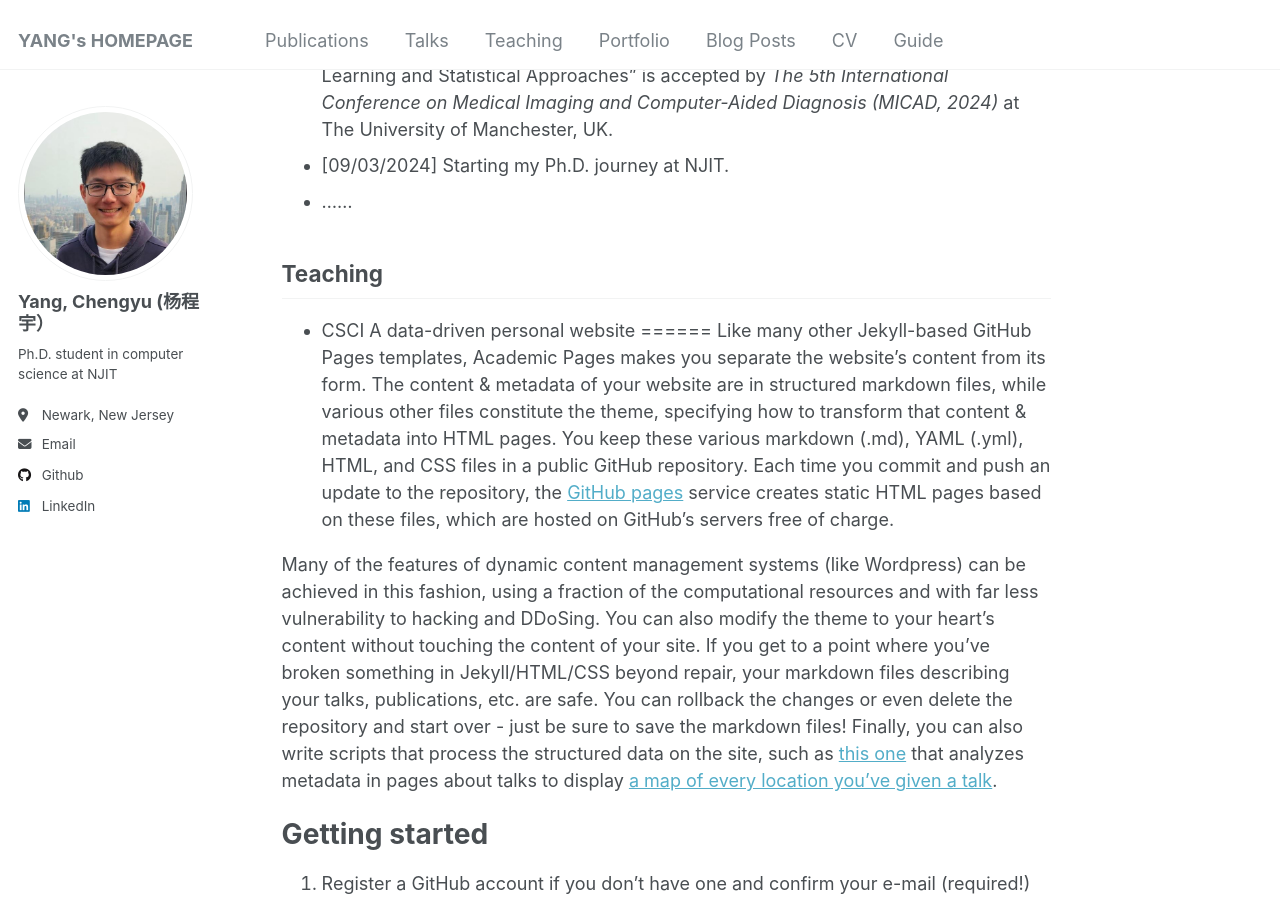
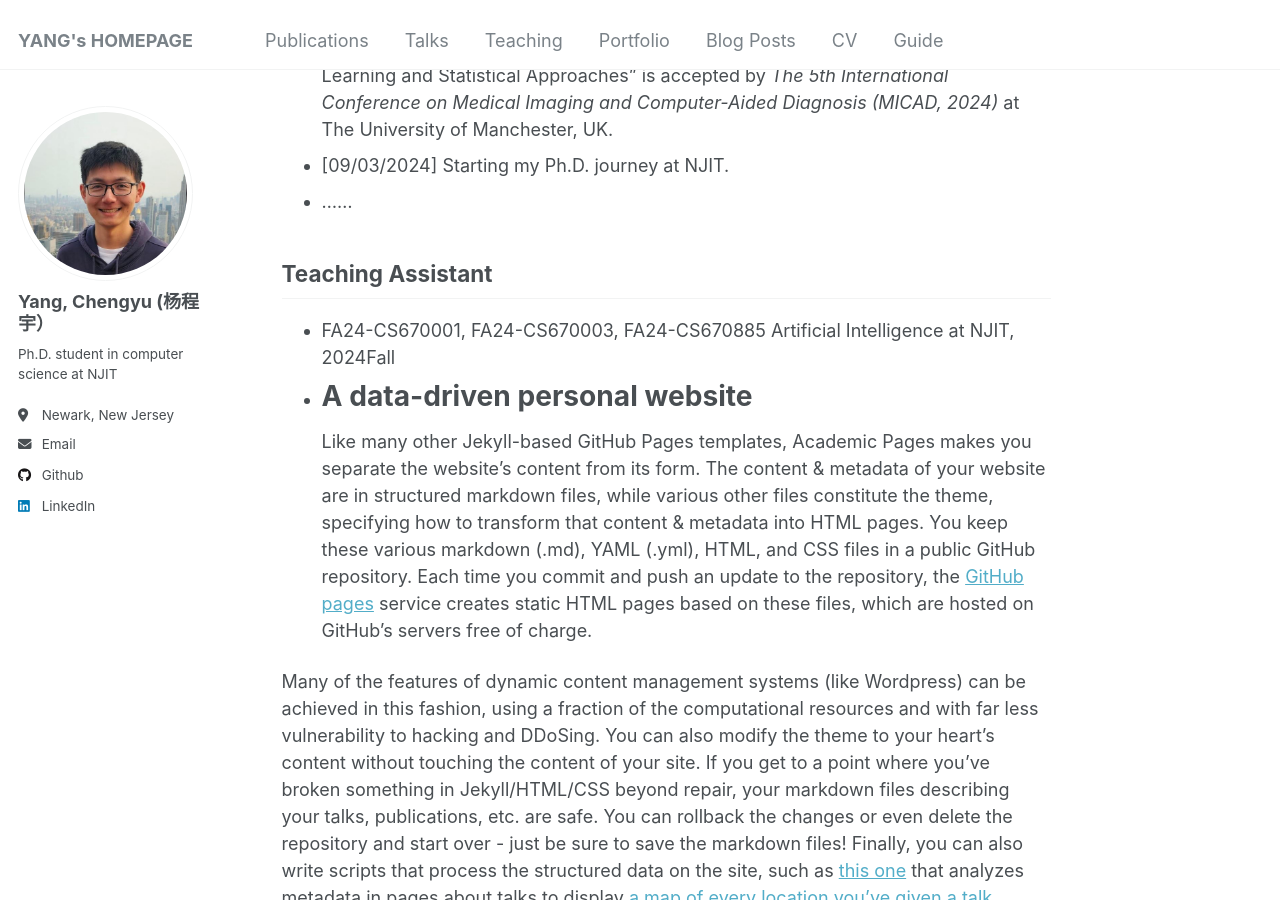
Before and after one commit to cyang322/cyang322.github.io, a Jekyll site: the page built from _pages/about.md, in a window 1280 px wide and 900 px high, scrolled down 656 px. Built offline with Jekyll 4.4.1, drawn with Linux system fonts in a browser that asks for light colours.

Commit message:
Update about.md

```diff
--- a/_pages/about.md
+++ b/_pages/about.md
@@ -24,9 +24,10 @@ Latest News
 - [09/03/2024] Starting my Ph.D. journey at NJIT.
 - ......
 
-Teaching
+Teaching Assistant
 ------
-- CSCI
+- FA24-CS670001, FA24-CS670003, FA24-CS670885 Artificial Intelligence at NJIT, 2024Fall
+-
 A data-driven personal website
 ======
 Like many other Jekyll-based GitHub Pages templates, Academic Pages makes you separate the website's content from its form. The content & metadata of your website are in structured markdown files, while various other files constitute the theme, specifying how to transform that content & metadata into HTML pages. You keep these various markdown (.md), YAML (.yml), HTML, and CSS files in a public GitHub repository. Each time you commit and push an update to the repository, the [GitHub pages](https://pages.github.com/) service creates static HTML pages based on these files, which are hosted on GitHub's servers free of charge.
```
